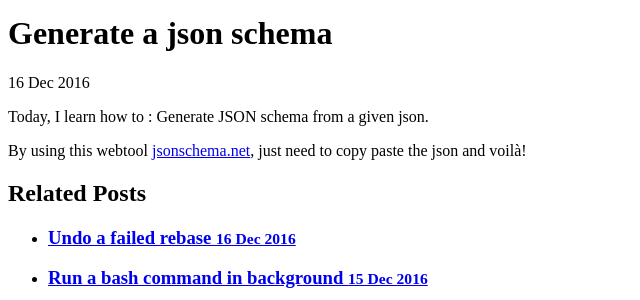
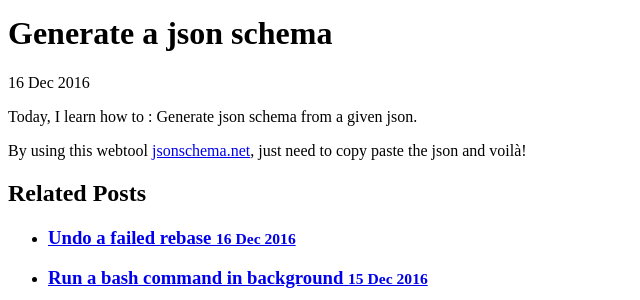
Before and after one commit to jibe84/jibe84.github.io, a Jekyll site: the page built from _posts/2016-12-20-generate-a-json-schema.md, in a window 1280 px wide. Shown: the part 172-472 px from the top of the page, without its empty margins (0-640 px from the left). Built offline with Jekyll 4.4.1, drawn with Linux system fonts in a browser that asks for light colours.

```diff
--- a/_posts/2016-12-20-generate-a-json-schema.md
+++ b/_posts/2016-12-20-generate-a-json-schema.md
@@ -5,6 +5,6 @@ date:   2016-12-16 20:00:00 +0200
 categories: json
 ---
 
-Today, I learn how to : Generate JSON schema from a given json.
+Today, I learn how to : Generate json schema from a given json.
 
 By using this webtool [jsonschema.net](http://jsonschema.net), just need to copy paste the json and voilà!
```
